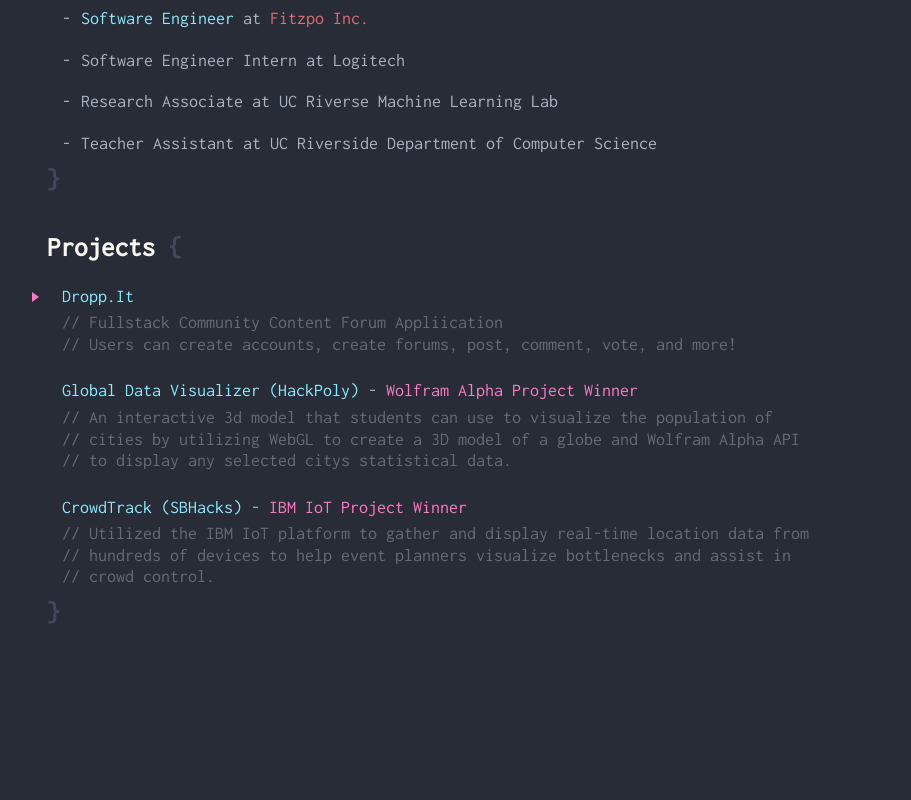
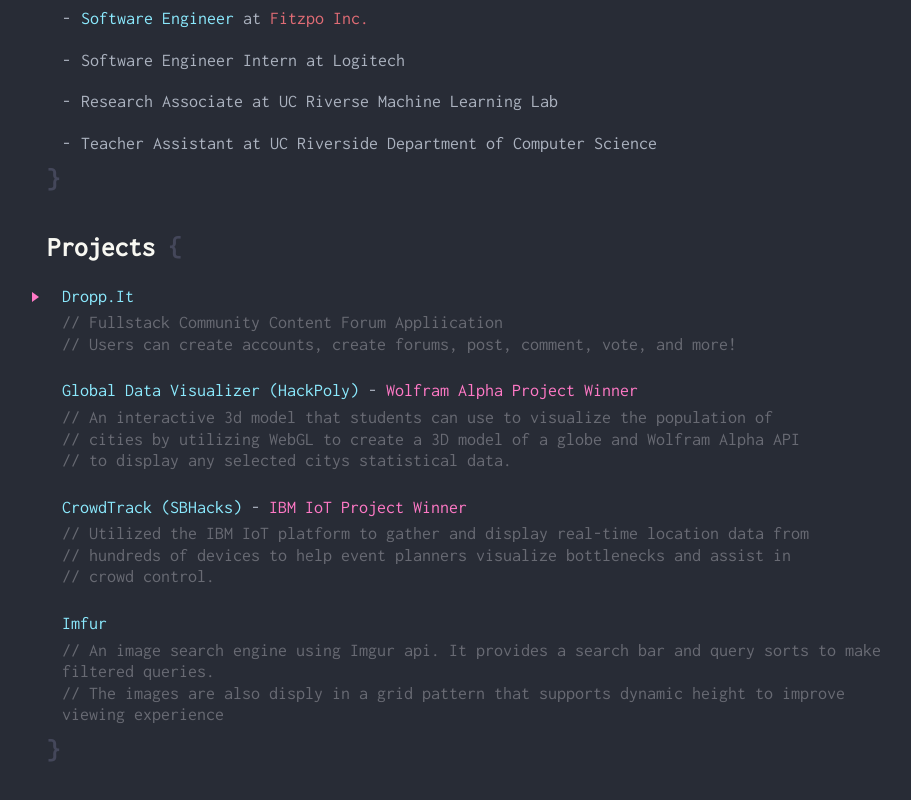
Before and after one commit to Dnguy104/Portfolio, a React app: page / in a window 1280 px wide. Shown: the part 610-1410 px from the top of the page, without its empty margins (168-1079 px from the left). Before the commit the page ends 1306 px from the top, so only its background shows below. Built offline with nearby package versions, Linux system fonts and the light colour scheme.

Commit message:
added Imfur project

```diff
--- a/src/global/Data.js
+++ b/src/global/Data.js
@@ -44,6 +44,12 @@
       description: ['Utilized the IBM IoT platform to gather and display real-time location data from',
       'hundreds of devices to help event planners visualize bottlenecks and assist in', 'crowd control.']
     },
+    {
+      name: 'Imfur​',
+      link: 'https://github.com/Dnguy104/Imfur',
+      description: ['An image search engine using Imgur api. It provides a search bar and query sorts to make filtered queries.',
+      'The images are also disply in a grid pattern that supports dynamic height to improve viewing experience']
+    }
   ],
   skills: [
     ['Frontend', 'Javascript, ES6/7, React.js, Styled-Components, Redux, React Native, Html5, CSS3, Jest/Enzyme, apollo client'],
```
Also changed, not shown: 1 other file (tests, documents, lock files or other folders).
